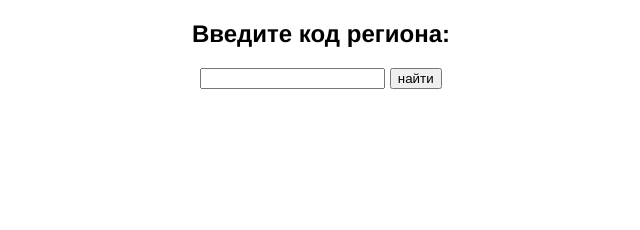
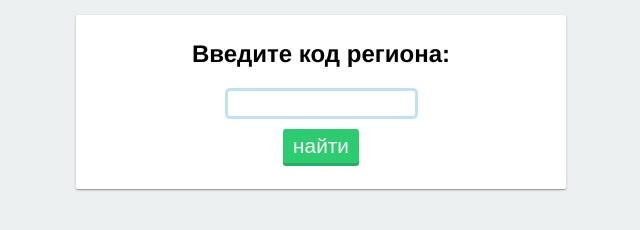
Before and after one commit to davoam/right-manifest, a plain HTML site: page index.html in a window 1280 px wide. Shown: the whole page, without its empty margins (319-959 px from the left). Drawn offline with Linux system fonts and the light colour scheme.

Commit message:
upgraded styles

```diff
--- a/index.html
+++ b/index.html
@@ -2,17 +2,53 @@
 <html>
 	<head>
 		<meta charset="UTF-8">
+		<meta name="viewport" content="width=device-width">
 		<title>Регионы России</title>
 		<style>
 			body {
-				padding: 0;
+				padding: 15px;
 				margin: 0;
 				font-family: 'Helvetica', 'Arial', 'sans-serif';
 				text-align: center;
+				background: #ecf0f1;
 			}
 			.content {
+			    box-shadow: 0 1px 3px 0 rgba(0,0,0,.2),0 1px 1px 0 rgba(0,0,0,.14),0 2px 1px -1px rgba(0,0,0,.12);
+			    border-radius: 2px;
+			    padding: 5px;
+			    margin: 20px 0;
+			    background: #FFF;
 				max-width: 480px;
 				margin: 0 auto;
+
+			}
+			input {
+				border: solid 3px rgba(52, 152, 219, 0.3);
+				transition: 0.3s ease all;
+				outline: none;
+				padding: 5px;
+				border-radius: 5px;
+				margin-bottom: 10px;
+			}
+			input:focus {
+				border-color: rgba(52, 152, 219, 1);
+			}
+			button {
+				outline: none;
+				border: none;
+				border-radius: 3px;
+				padding: 5px 10px;
+				color: #FFF;
+				background: #2ecc71;
+				box-shadow: 0 3px 0 #27ae60;
+				font-size: 1.3rem;
+			}
+			button:active {
+				box-shadow: none;
+				transform: translate(0, 3px);
+			}
+			button:hover {
+				cursor: pointer;
 			}
 		</style>
 	</head>
@@ -21,6 +57,7 @@
 			<h2>Введите код региона:</h2>
 				<form action="#">
 					<input type="number">
+					<br>
 					<button class="searchButton">найти</button>
 				</form>
 			<h1 class="regionName"></h1>
```
